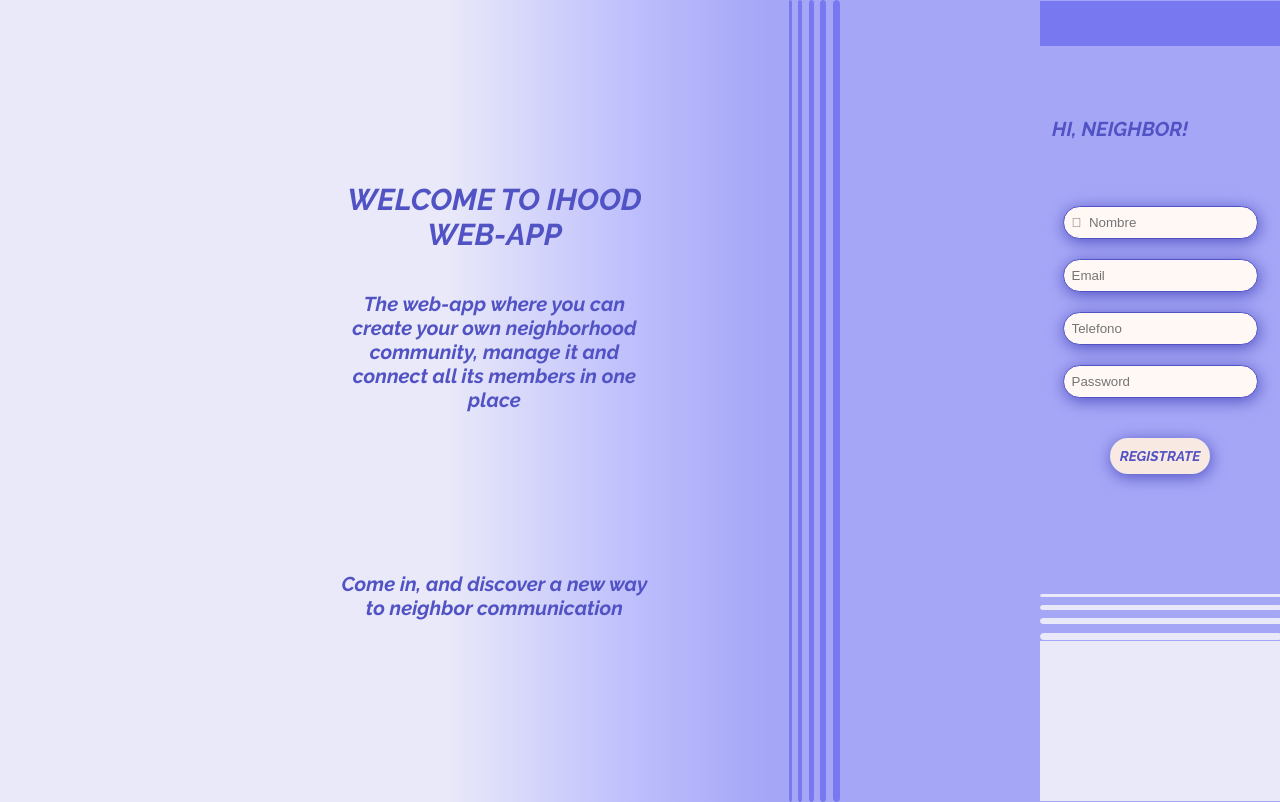
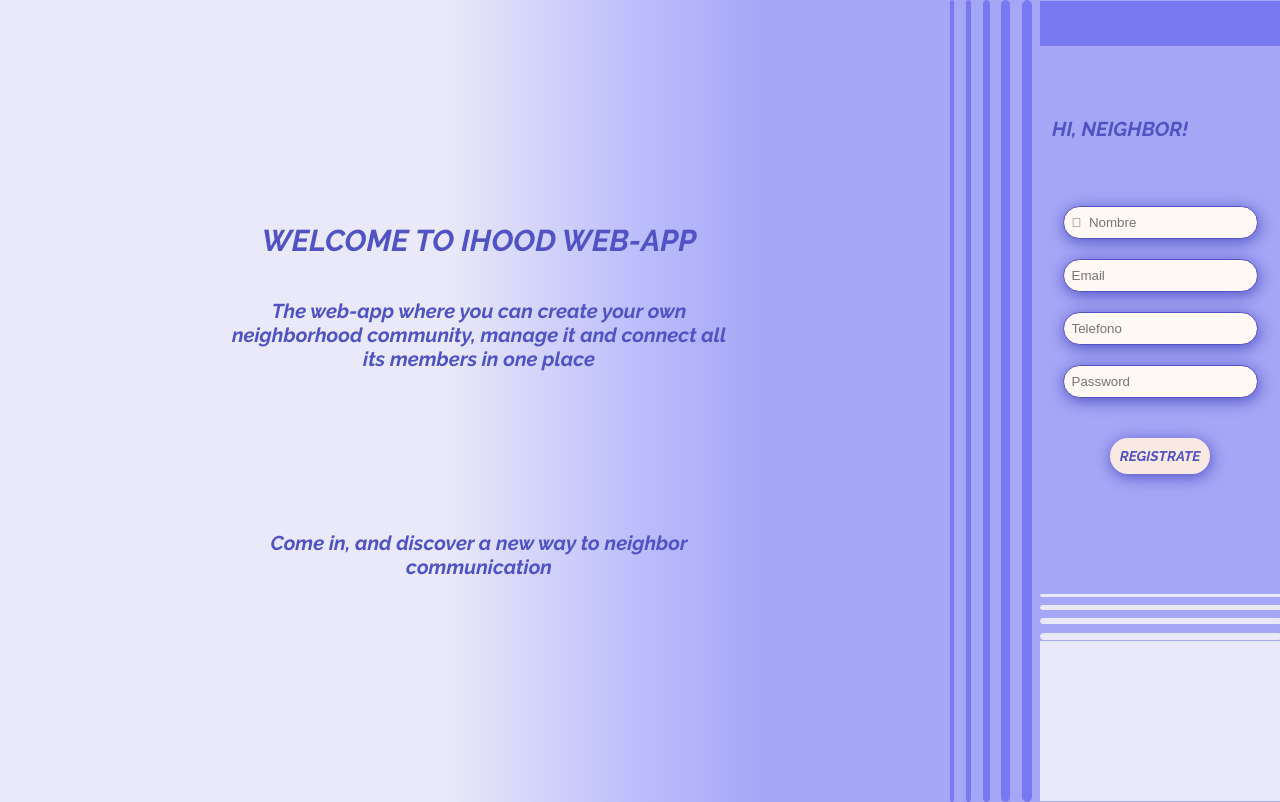
Before and after one commit to fullstacktf/ihood-frontend-definitive, a React (Create React App) app: page / in a window 1280 px wide. Built offline with nearby package versions, Linux system fonts and the light colour scheme; some icons are missing.

Commit message:
modify display to 'DecoVLine' component

```diff
--- a/src/components/Home.module.css
+++ b/src/components/Home.module.css
@@ -5,10 +5,10 @@ body{
 }
 .homeContainer {
     display: flex;
-    justify-content:center;
+    justify-content:space-between;
     align-items: center;
     flex-direction: row;
-    width: 50%;
+    width: 80%;
     min-height: 100vh;
     margin: auto;
 }
```
